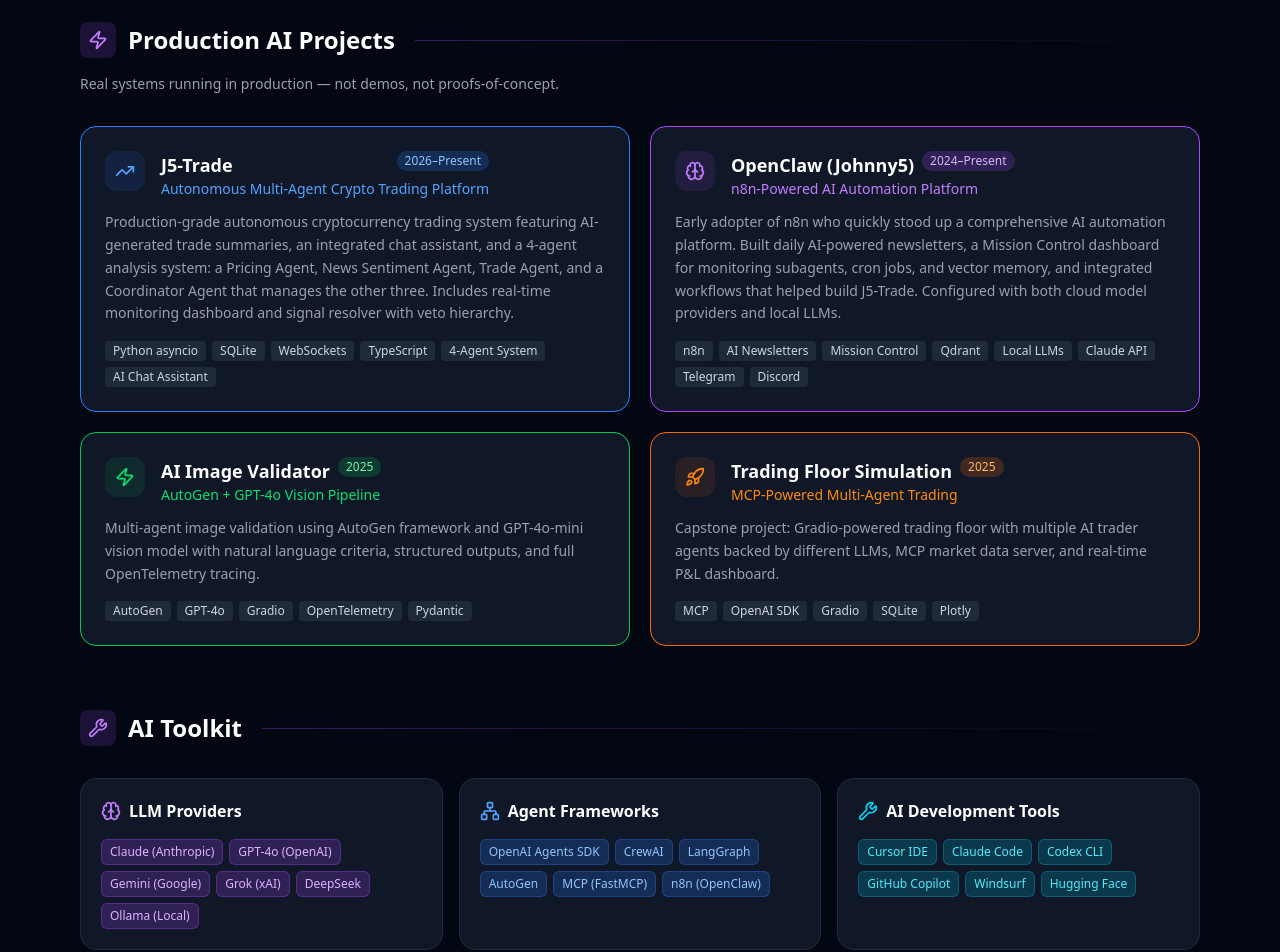
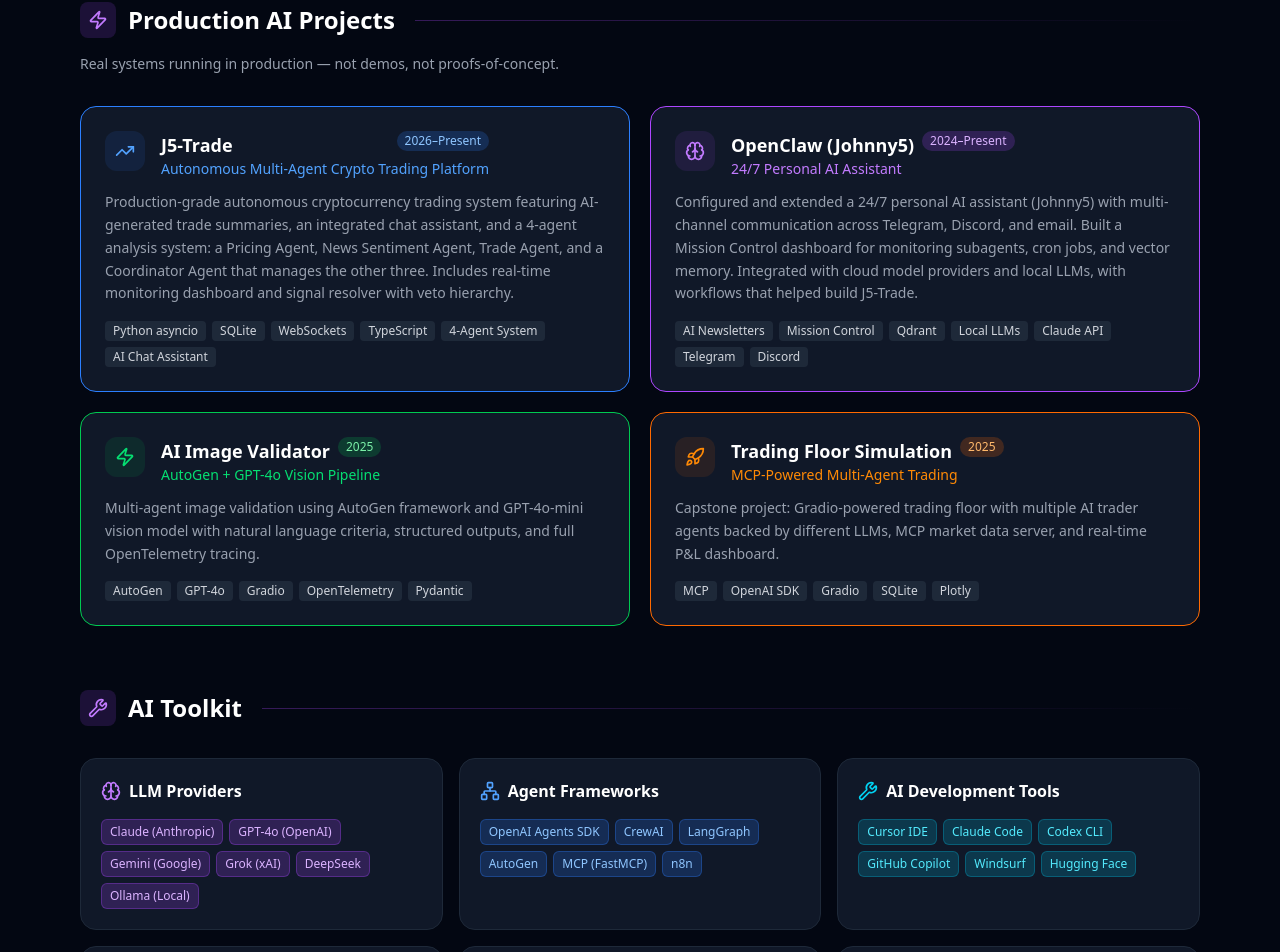
Before and after one commit to DontFretBrett/portfolio, a React (Vite) app: page /ai in a window 1280 px wide. Shown: the part 3275-4227 px from the top of the page. Built offline with nearby package versions, Linux system fonts and the light colour scheme.

Commit message:
Fix: Remove n8n references from OpenClaw (Johnny5) description
Co-authored-by: DontFretBrett <2250379+DontFretBrett@users.noreply.github.com>

```diff
--- a/src/pages/AIExperiencePage.tsx
+++ b/src/pages/AIExperiencePage.tsx
@@ -100,7 +100,7 @@ const journeyPhases = [
     subtitle: 'Shipping autonomous agents and real-time trading systems',
     color: 'cyan',
     highlights: [
-      'Adopted n8n early and built OpenClaw (Johnny5): AI automation platform with daily newsletters, Mission Control for monitoring subagents and cron jobs, and vector memory',
+      'Built OpenClaw (Johnny5): 24/7 personal AI assistant with daily newsletters, Mission Control for monitoring subagents and cron jobs, and vector memory',
       'Configured OpenClaw with cloud model providers and local LLMs, integrating across Telegram, Discord, and email',
       'Explored vector databases, semantic search, and long-term agent memory systems',
     ],
@@ -195,11 +195,11 @@ const productionProjects = [
   },
   {
     title: 'OpenClaw (Johnny5)',
-    subtitle: 'n8n-Powered AI Automation Platform',
+    subtitle: '24/7 Personal AI Assistant',
     period: '2024–Present',
     color: 'purple',
-    description: 'Early adopter of n8n who quickly stood up a comprehensive AI automation platform. Built daily AI-powered newsletters, a Mission Control dashboard for monitoring subagents, cron jobs, and vector memory, and integrated workflows that helped build J5-Trade. Configured with both cloud model providers and local LLMs.',
-    tags: ['n8n', 'AI Newsletters', 'Mission Control', 'Qdrant', 'Local LLMs', 'Claude API', 'Telegram', 'Discord'],
+    description: 'Configured and extended a 24/7 personal AI assistant (Johnny5) with multi-channel communication across Telegram, Discord, and email. Built a Mission Control dashboard for monitoring subagents, cron jobs, and vector memory. Integrated with cloud model providers and local LLMs, with workflows that helped build J5-Trade.',
+    tags: ['AI Newsletters', 'Mission Control', 'Qdrant', 'Local LLMs', 'Claude API', 'Telegram', 'Discord'],
     icon: <Brain size={20} />,
   },
   {
@@ -233,7 +233,7 @@ const aiToolkit = [
     icon: <Network size={20} />,
     label: 'Agent Frameworks',
     color: 'blue',
-    skills: ['OpenAI Agents SDK', 'CrewAI', 'LangGraph', 'AutoGen', 'MCP (FastMCP)', 'n8n (OpenClaw)'],
+    skills: ['OpenAI Agents SDK', 'CrewAI', 'LangGraph', 'AutoGen', 'MCP (FastMCP)', 'n8n'],
   },
   {
     icon: <Wrench size={20} />,
```
